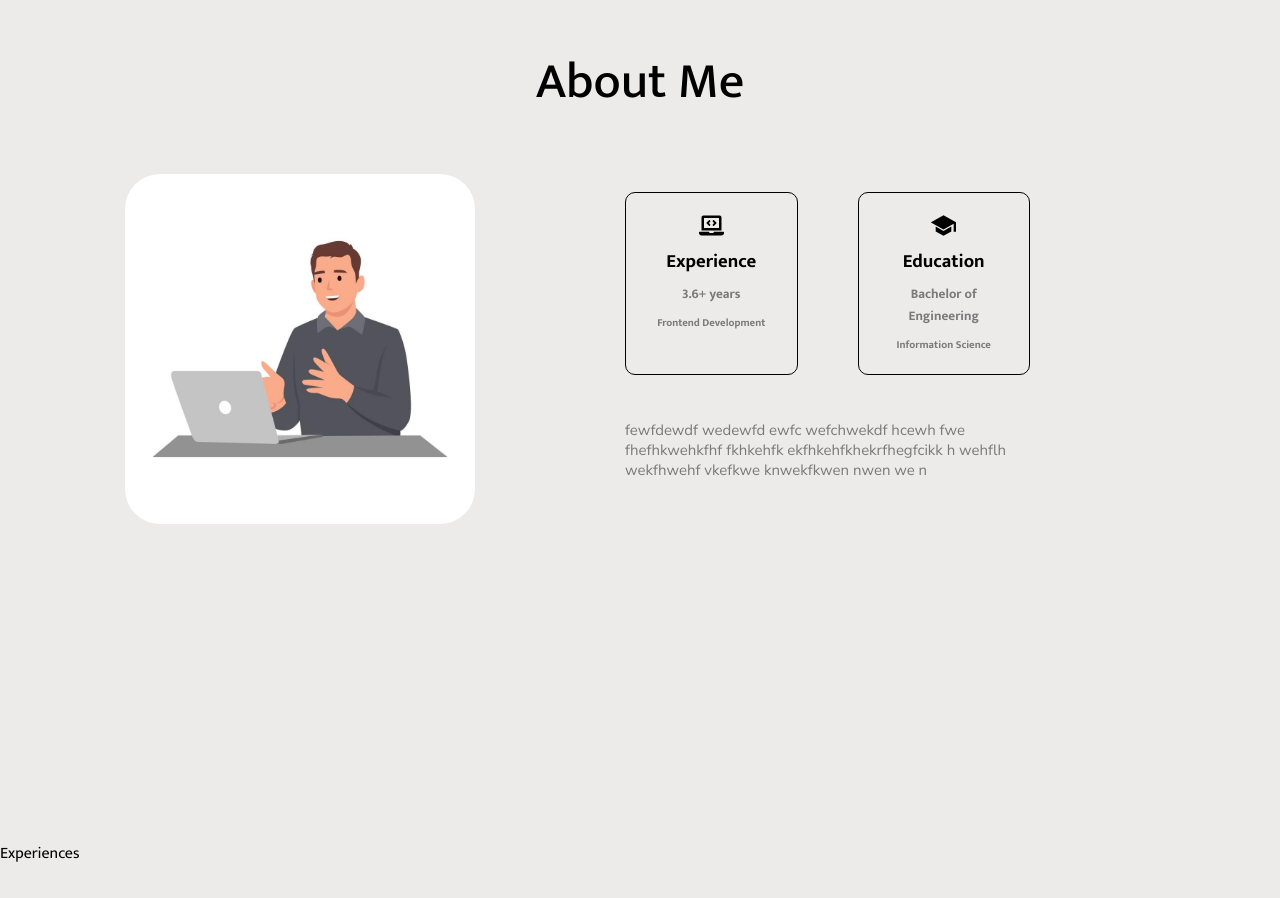
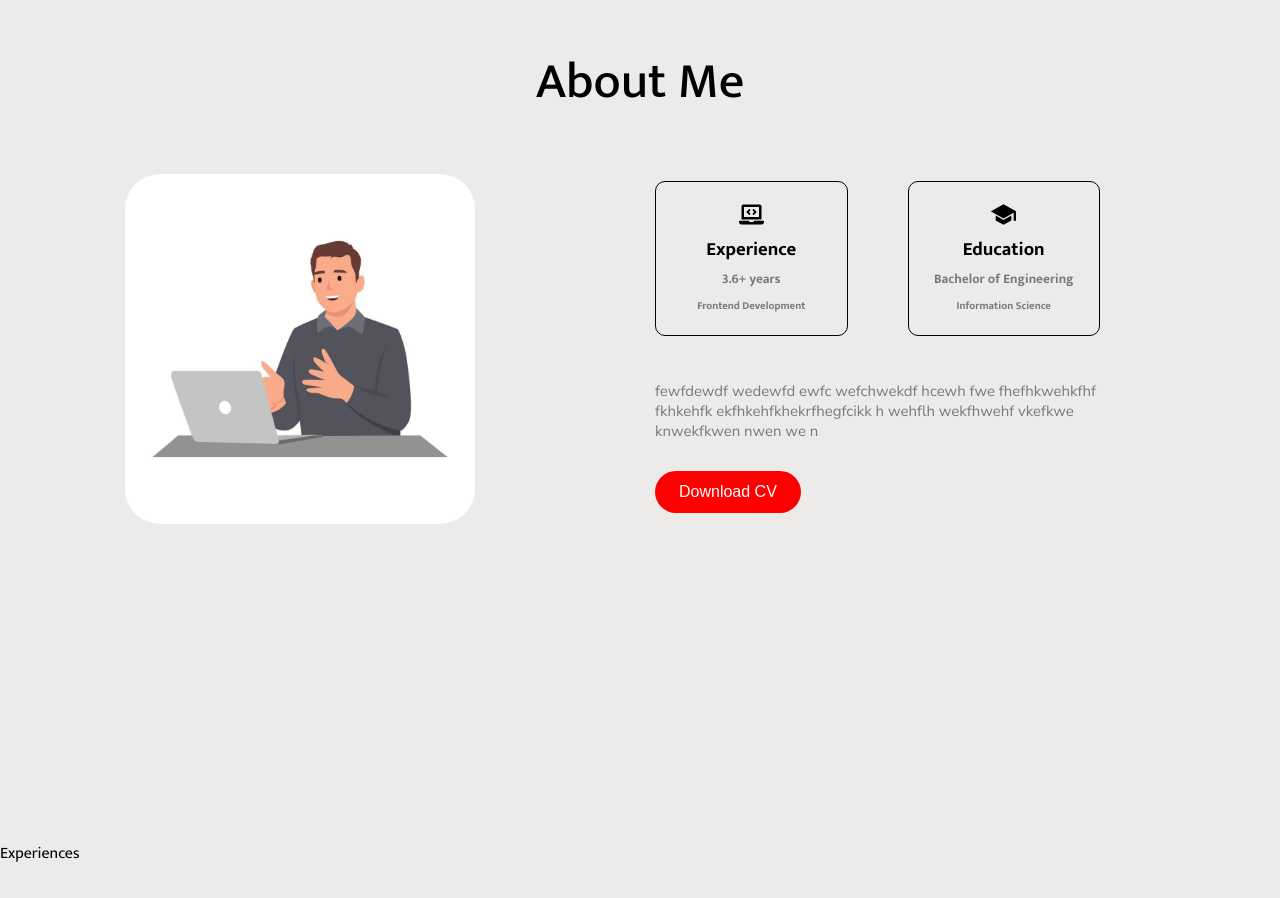
Before and after one commit to ananysagar/portfolio, a React (Create React App) app: page / in a window 1280 px wide. Shown: the part 840-1738 px from the top of the page. Built offline with nearby package versions, Linux system fonts and the light colour scheme.

Commit message:
creating downloadCV button

```diff
--- a/src/components/Aboutme.jsx
+++ b/src/components/Aboutme.jsx
@@ -38,6 +38,11 @@ const Aboutme = () => {
               we n
             </p>
           </div>
+          <div className="cv-btn-wrapper">
+            <div className="cv-btn">
+              <button>Download CV</button>
+            </div>
+          </div>
         </div>
       </div>
     </div>
--- a/src/components/aboutme.css
+++ b/src/components/aboutme.css
@@ -12,7 +12,7 @@
 }
 .aboutme-section {
     display: flex;
-    padding: 50px 100px;
+    padding: 50px 100px 80px;
     align-items: center;
 }
 .secondPic {
@@ -26,8 +26,9 @@
     flex: 2;
     display: flex;
     flex-direction: column;
-    margin-top: -50px;
-    padding: 0 120px;
+    margin-top: -4%;
+    padding-left: 150px;
+    padding-right: 50px;
 }
 .my-bio {
     display: flex;
@@ -59,7 +60,7 @@
 
 .my-intro {
     display: flex;
-    padding: 0 30px;
+    padding-left: 30px;
 }
 .my-intro, p {
     font-size: 15px;
@@ -67,3 +68,23 @@
     font-weight: 400;
     color: #7a7a7a;
 }
+.cv-btn-wrapper {
+    padding-left: 30px;
+    margin-top: 15px;
+}
+.cv-btn {
+    display: flex;
+}
+.cv-btn button {
+    padding: 12px 24px;
+    border: none;
+    background: red;
+    color: #fff;
+    border-radius: 25px;
+    font-size: 16px;
+    cursor: pointer;
+    transition: background-color 0.3s ease;
+}
+.cv-btn button:hover {
+    background-color: #ff5959;
+}
```
